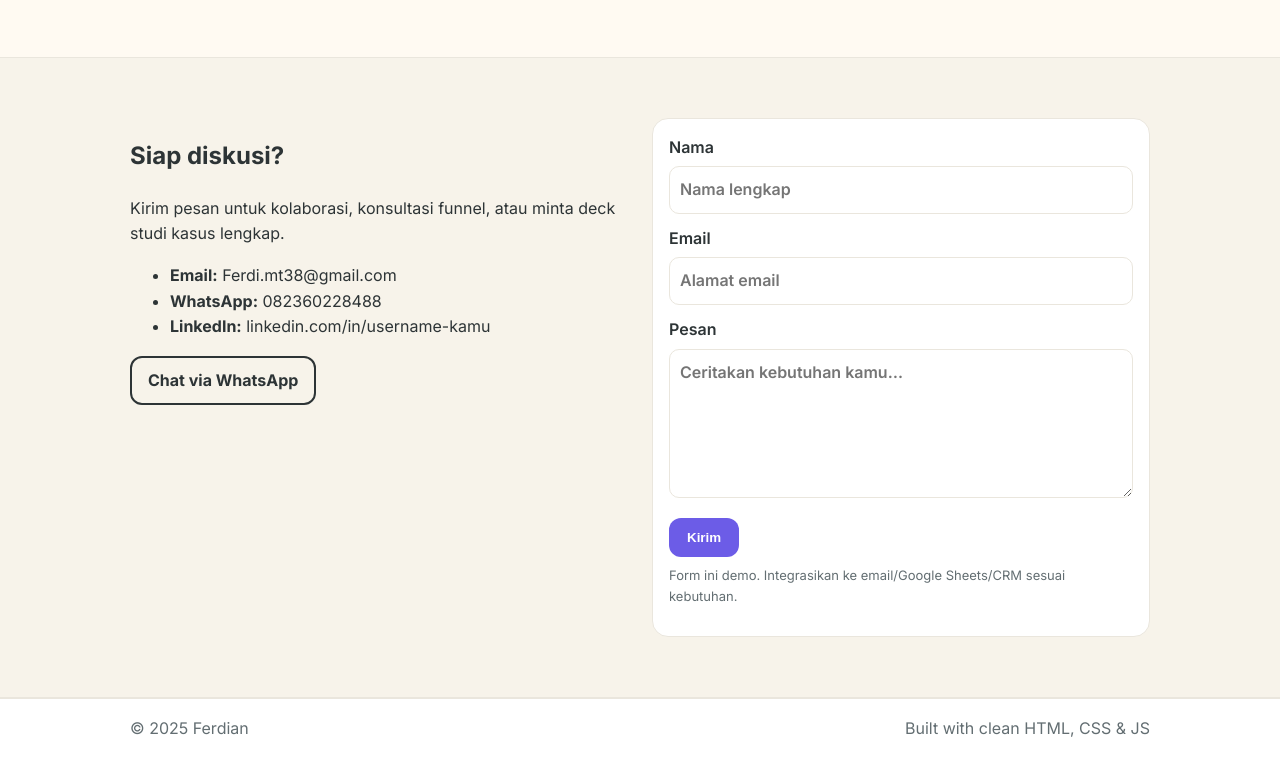
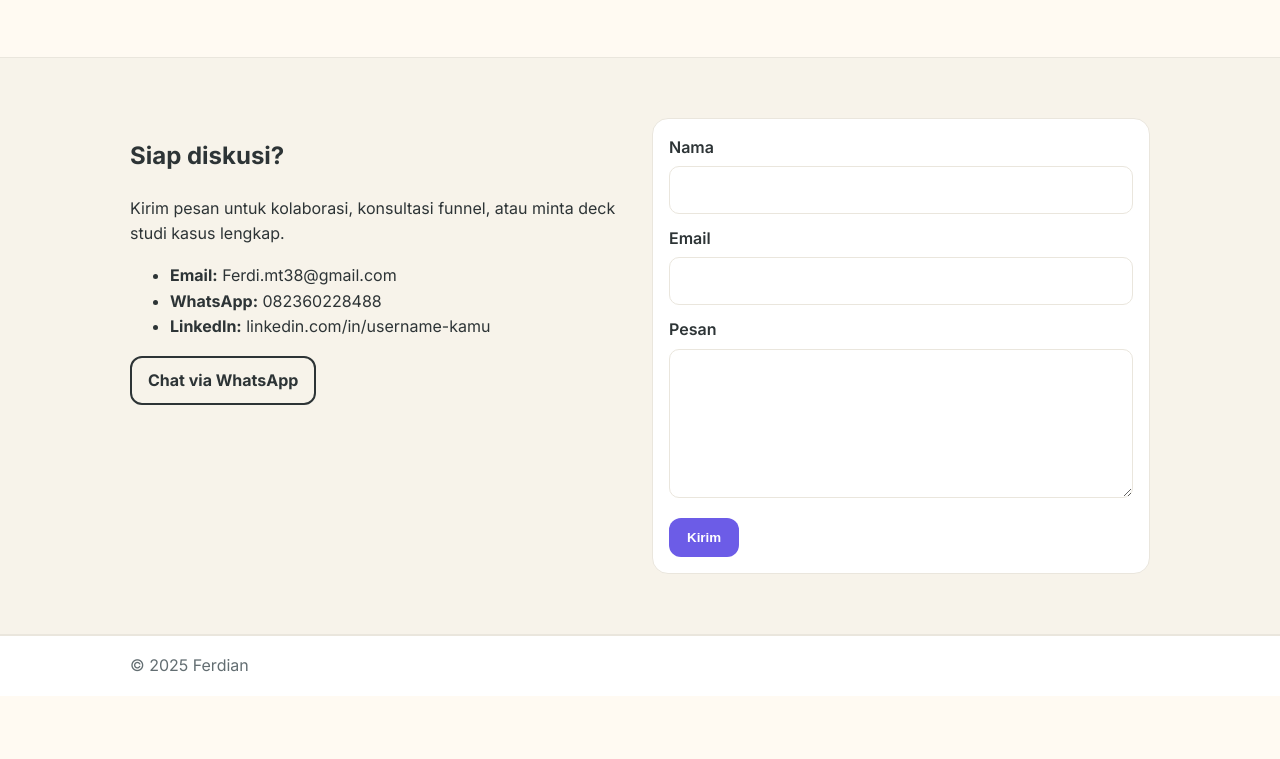
Before and after one commit to ferdimt38-png/portofolio, a plain HTML site: page index.html in a window 1280 px wide. Shown: the part 2917-3676 px from the top of the page. After the commit the page ends 3613 px from the top, so only its background shows below. Drawn offline with Linux system fonts and the light colour scheme.

Commit message:
Update index.html

```diff
--- a/index.html
+++ b/index.html
@@ -235,21 +235,11 @@
 </a>
 
       </div>
-      <form class="contact-form reveal" action="#" method="post" onsubmit="return false;">
-        <label>
-          Nama
-          <input type="text" name="name" placeholder="Nama lengkap" required />
-        </label>
-        <label>
-          Email
-          <input type="email" name="email" placeholder="Alamat email" required />
-        </label>
-        <label>
-          Pesan
-          <textarea name="message" rows="5" placeholder="Ceritakan kebutuhan kamu…" required></textarea>
-        </label>
-        <button class="btn primary" type="submit">Kirim</button>
-        <p class="form-note">Form ini demo. Integrasikan ke email/Google Sheets/CRM sesuai kebutuhan.</p>
+      <form class="contact-form" action="https://formspree.io/f/FORM_ID" method="POST">
+  <label>Nama <input type="text" name="name" required></label>
+  <label>Email <input type="email" name="email" required></label>
+  <label>Pesan <textarea name="message" rows="5" required></textarea></label>
+  <button class="btn primary" type="submit">Kirim</button>
       </form>
     </div>
   </section>
@@ -258,7 +248,6 @@
   <footer class="site-footer">
     <div class="container footer-wrap">
       <span>© 2025 Ferdian</span>
-      <span>Built with clean HTML, CSS & JS</span>
     </div>
   </footer>
 
```
